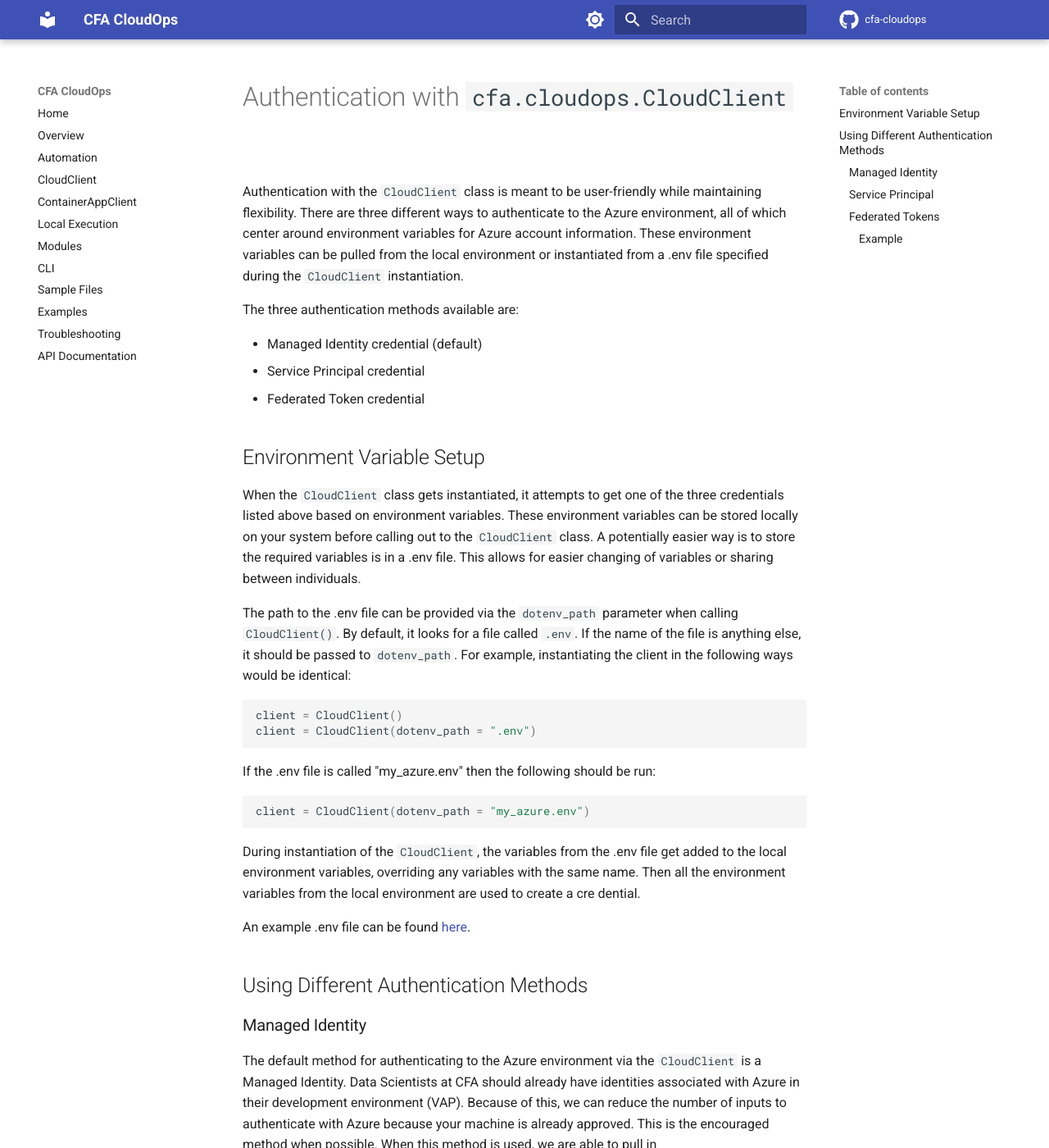
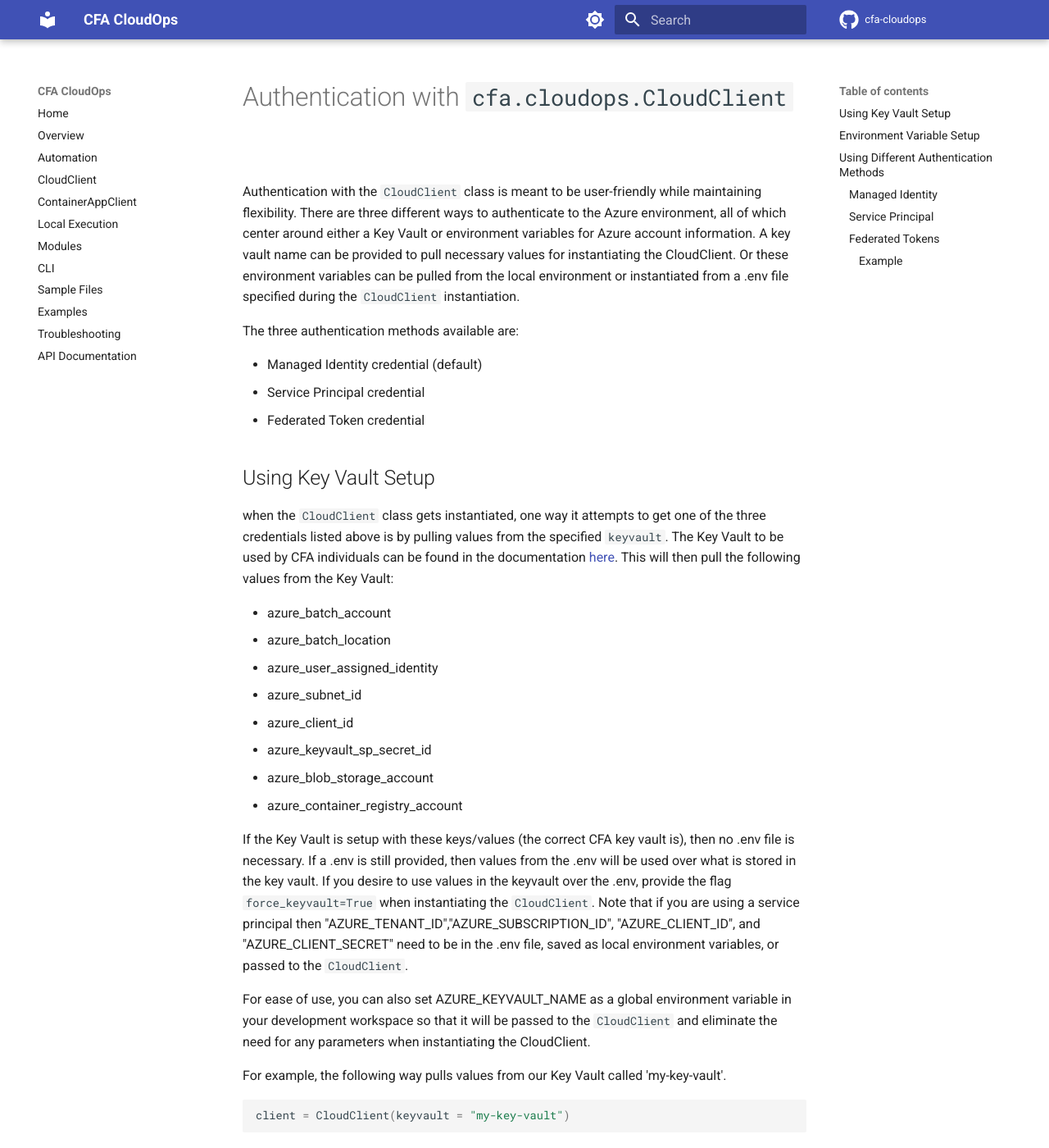
Before and after one commit to CDCgov/cfa-cloudops, an MkDocs documentation site: the page built from docs/CloudClient/authentication.md, in a window 1280 px wide and 1400 px high. Shown: the whole window at 82% size. Built offline with MkDocs 1.6.1 and Material for MkDocs 9.7.7, drawn with Linux system fonts in a browser that asks for light colours; comment, search, counter and statistics services are not loaded; some of the changed text lies outside the part shown.

Commit message:
add kv function to cloudclient

````diff
--- a/docs/CloudClient/authentication.md
+++ b/docs/CloudClient/authentication.md
@@ -1,6 +1,6 @@
 # Authentication with `cfa.cloudops.CloudClient`
 
-Authentication with the `CloudClient` class is meant to be user-friendly while maintaining flexibility. There are three different ways to authenticate to the Azure environment, all of which center around environment variables for Azure account information. These environment variables can be pulled from the local environment or instantiated from a .env file specified during the `CloudClient` instantiation.
+Authentication with the `CloudClient` class is meant to be user-friendly while maintaining flexibility. There are three different ways to authenticate to the Azure environment, all of which center around either a Key Vault or environment variables for Azure account information. A key vault name can be provided to pull necessary values for instantiating the CloudClient. Or these environment variables can be pulled from the local environment or instantiated from a .env file specified during the `CloudClient` instantiation.
 
 The three authentication methods available are:
 
@@ -8,9 +8,38 @@ The three authentication methods available are:
 - Service Principal credential
 - Federated Token credential
 
+## Using Key Vault Setup
+
+when the `CloudClient` class gets instantiated, one way it attempts to get one of the three credentials listed above is by pulling values from the specified `keyvault`. The Key Vault to be used by CFA individuals can be found in the documentation [here](https://github.com/cdcent/cfa-cloudops-example). This will then pull the following values from the Key Vault:
+
+- azure_batch_account
+- azure_batch_location
+- azure_user_assigned_identity
+- azure_subnet_id
+- azure_client_id
+- azure_keyvault_sp_secret_id
+- azure_blob_storage_account
+- azure_container_registry_account
+
+If the Key Vault is setup with these keys/values (the correct CFA key vault is), then no .env file is necessary. If a .env is still provided, then values from the .env will be used over what is stored in the key vault. If you desire to use values in the keyvault over the .env, provide the flag `force_keyvault=True` when instantiating the `CloudClient`. Note that if you are using a service principal then "AZURE_TENANT_ID","AZURE_SUBSCRIPTION_ID", "AZURE_CLIENT_ID", and "AZURE_CLIENT_SECRET" need to be in the .env file, saved as local environment variables, or passed to the `CloudClient`.
+
+For ease of use, you can also set AZURE_KEYVAULT_NAME as a global environment variable in your development workspace so that it will be passed to the `CloudClient` and eliminate the need for any parameters when instantiating the CloudClient.
+
+For example, the following way pulls values from our Key Vault called 'my-key-vault'.
+
+```python3
+client = CloudClient(keyvault = "my-key-vault")
+```
+
+If we want to force the use of Key Vault values, the following should be run:
+
+```python3
+client = CloudClient(keyvault = "my-key-vault", force_keyvault = True)
+```
+
 ## Environment Variable Setup
 
-When the `CloudClient` class gets instantiated, it attempts to get one of the three credentials listed above based on environment variables. These environment variables can be stored locally on your system before calling out to the `CloudClient` class. A potentially easier way is to store the required variables is in a .env file. This allows for easier changing of variables or sharing between individuals.
+When the `CloudClient` class gets instantiated, the other way it attempts to get one of the three credentials listed above is based on environment variables. These environment variables can be stored locally on your system before calling out to the `CloudClient` class. A potentially easier way is to store the required variables is in a .env file. This allows for easier changing of variables or sharing between individuals.
 
 The path to the .env file can be provided via the `dotenv_path` parameter when calling `CloudClient()`. By default, it looks for a file called `.env`. If the name of the file is anything else, it should be passed to `dotenv_path`. For example, instantiating the client in the following ways would be identical:
 ```python
````
Also changed, not shown: 1 other file.
